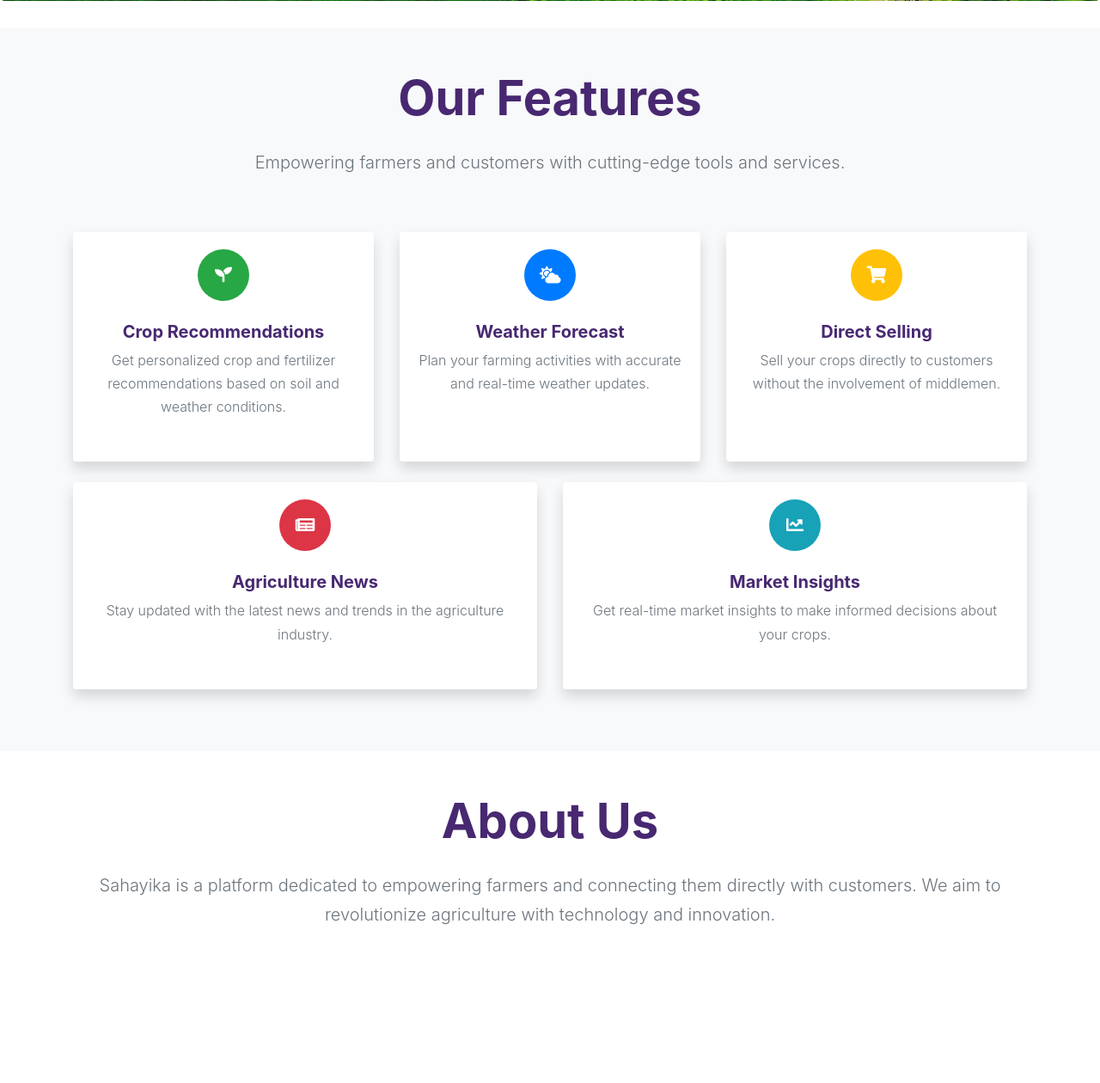
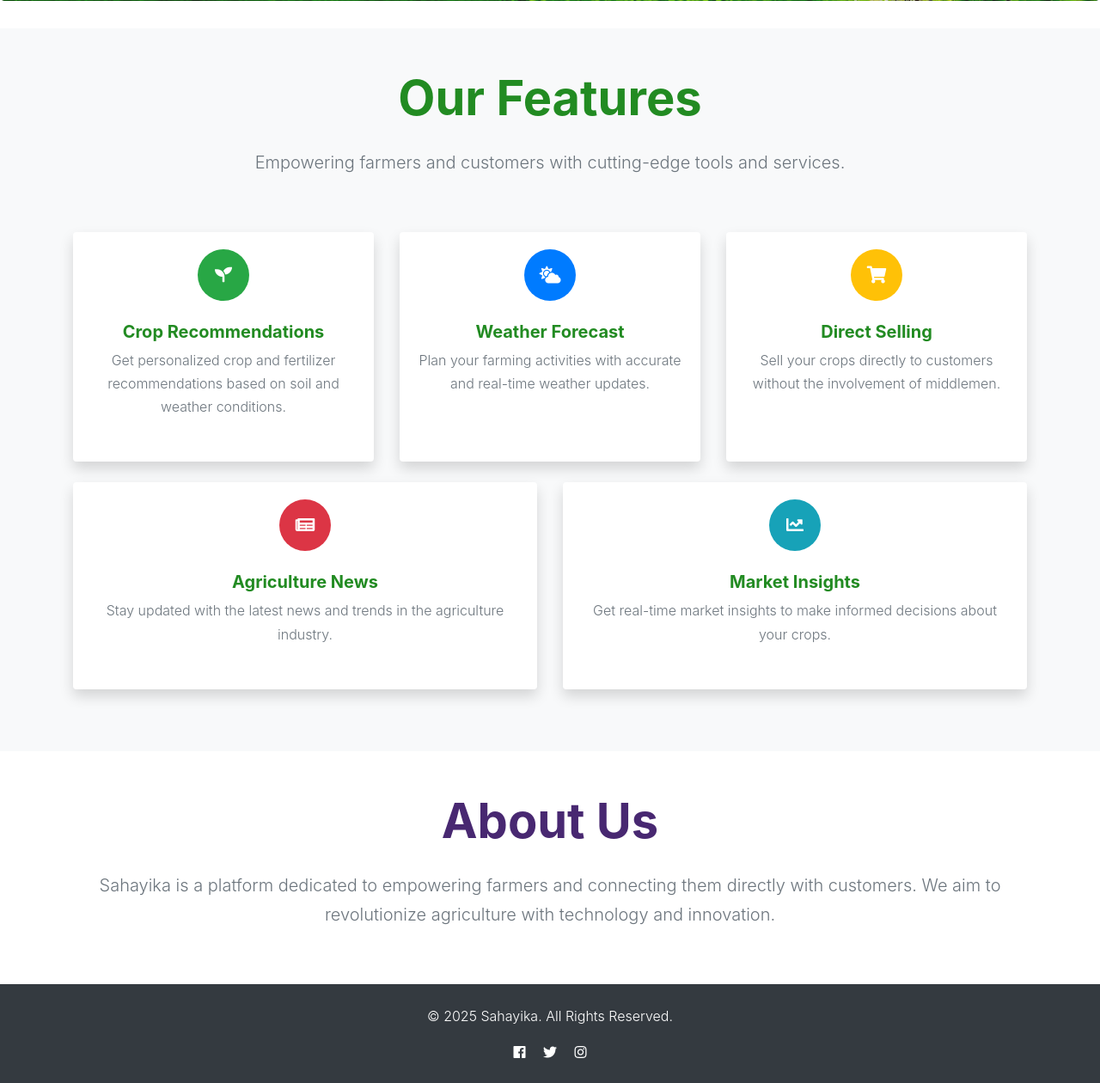
Before and after one commit to WaveOPS/Sahayika, a PHP site: page /projects/ in a window 1280 px wide. Shown: the part 863-2123 px from the top of the page at 86% size. Before the commit the page ends 1939 px from the top, so only its background shows below. Run offline with PHP 8.4, Linux system fonts and the light colour scheme; some libraries are stand-ins or nearby versions.

Commit message:
updated colors

```diff
--- a/index.php
+++ b/index.php
@@ -232,7 +232,7 @@
                      style="background-image: url('assets/img/farm-bg2.jpg'); height: 100vh; background-size: cover; background-position: center;">
                     <div class="container text-center d-flex flex-column justify-content-center align-items-center" style="height: 100%;">
                         <h1 class="display-3 font-weight-bold" style="color:rgb(255, 255, 255);">Innovating Agriculture</h1>
-                        <a href="#features" class="btn btn-lg mt-3 btn-brown">Learn More</a>
+                        <a href="#features" class="btn btn-lg mt-3 btn-brown">Sign Up</a>
                     </div>
                 </div>
             </div>
@@ -243,7 +243,7 @@
                     <div class="container text-center d-flex flex-column justify-content-center align-items-center" style="height: 100%;">
                         <h1 class="display-3 font-weight-bold" style="color:rgb(255, 255, 255);">Connecting Farmers and Customers</h1>
                         <p class="lead">Direct Selling Without Middlemen</p>
-                        <a href="#contact" class="btn btn-warning btn-lg mt-3">Contact Us</a>
+                        <a href="#contact" class="btn btn-warning btn-lg mt-3">Contact</a>
                     </div>
                 </div>
             </div>
@@ -263,104 +263,14 @@
 <div class="wrapper" >
 
     <div class="wrapper">
-      <!-- <header class="jumbotron bg-gradient-warning">
-        <div class="container">
-          <div class="row row-header">
-            <div class="col-12 col-sm-6">
-              <h1 class="text-white">Agriculture Portal</h1>
-              <p class="text-white">
-               A True Farmer's Friend.
-              </p>
-              <div class="cg">
-                <div class="card card-body bg-gradient-success">
-                  <blockquote cite="blockquote">
-                    <h6 class="mb-0 text-dark">
-                      <em><b  id="quote"> “Farming looks mighty easy when your plow is a pencil, and you're a thousand miles from the corn field..”</b ></em>
-                    </h6>
-                    <br />
 
-                    <footer class="blockquote-footer vg text-dark"  >
-                      <span id="author"> DWIGHT D. EISENHOWER	</span>
-					<button id="sendButton" class="btn btn-sm btn-outline-secondary pull-right mx-auto mr-auto bg-gradient-danger" onclick="myFunction()">
-					  <i class="fa fa-refresh text-white"></i>
-					</button>
-                    </footer>
-                  </blockquote>
-                </div>
-              </div>
-            </div>
-            <div class="col-12 col-sm-3 offset-sm-2 align-self-center">
-              <img src="assets/img/plant-bulb.png" class="img-fluid" alt="" />
-            </div>
-          </div>
-        </div>
-      </header> -->
-<!-- Page Content -->
-
-<!-- ======================================================================================================================================== -->
-
-    <!-- <div class="section features-6 text-dark bg-white" id="services">
-      <div class="container ">
-
-        <div class="row">
-                <div class="col-md-8 mx-auto text-center">
-                    <span class="badge badge-primary badge-pill mb-3">Insight</span>
-                    <h3 class="display-3 ">Features</h3>
-                </div>
-            </div>
-			<br>
-        <div class="row align-items-center">
-
-          <div class="col-lg-6">
-            <div class="info info-horizontal info-hover-success">
-              <div class="description pl-4">
-                <h3 class="title" >Farmers</h3>
-           <p class=" ">Farmers can get recommendations for crop n fertilizer and even
-            predict the weather and get the news related to agriculture. Farmers can directly sell the crops to the customers.</p>
-
-              </div>
-            </div>
-
-          </div>
-
-
-          <div class="col-lg-6 col-10 mx-md-auto d-none d-md-block">
-            <img class="ml-lg-5  pull-right" src="assets/img/agri.png" width="100%">
-          </div>
-        </div>
-
-
-		        <div class="row align-items-center">
-				  <div class="col-lg-6 col-10 mx-md-auto d-none d-md-block">
-            <img class="ml-lg-5" src="assets/img/customers.png" width="80%">
-          </div>
-
-
-
-          <div class="col-lg-6">
-
-            <div class="info info-horizontal info-hover-warning mt-5">
-              <div class="description pl-4">
-                <h3 class="title">Customers</h3>
-                <p class=" ">Customers can buy crops directly from the faarmers without the involvement of any middlemen.</p>
-              </div>
-            </div>
-
-          </div>
-   </div>
-      </div>
-    </div>
- -->
-
-
-<!-- ======================================================================================================================================== -->
 
 <div class="section features-6 text-dark bg-light py-5" id="features">
     <div class="container">
         <!-- Section Title -->
         <div class="row text-center mb-5">
             <div class="col-md-8 mx-auto">
-                <h2 class="display-4 font-weight-bold" style="color: rgb(72, 40, 113);">Our Features</h2>
+                <h2 class="display-4 font-weight-bold" style="color: rgb(34, 139, 34);">Our Features</h2>
                 <p class="lead text-muted">Empowering farmers and customers with cutting-edge tools and services.</p>
             </div>
         </div>
@@ -374,7 +284,7 @@
                         <div class="icon icon-shape bg-success text-white rounded-circle mb-4">
                             <i class="fas fa-seedling fa-2x"></i>
                         </div>
-                        <h5 class="card-title font-weight-bold">Crop Recommendations</h5>
+                        <h5 class="card-title font-weight-bold" style="color: rgb(34, 139, 34);">Crop Recommendations</h5>
                         <p class="card-text text-muted">Get personalized crop and fertilizer recommendations based on soil and weather conditions.</p>
                     </div>
                 </div>
@@ -387,7 +297,7 @@
                         <div class="icon icon-shape bg-primary text-white rounded-circle mb-4">
                             <i class="fas fa-cloud-sun fa-2x"></i>
                         </div>
-                        <h5 class="card-title font-weight-bold">Weather Forecast</h5>
+                        <h5 class="card-title font-weight-bold" style="color: rgb(34, 139, 34);">Weather Forecast</h5>
                         <p class="card-text text-muted">Plan your farming activities with accurate and real-time weather updates.</p>
                     </div>
                 </div>
@@ -400,7 +310,7 @@
                         <div class="icon icon-shape bg-warning text-white rounded-circle mb-4">
                             <i class="fas fa-shopping-cart fa-2x"></i>
                         </div>
-                        <h5 class="card-title font-weight-bold">Direct Selling</h5>
+                        <h5 class="card-title font-weight-bold" style="color: rgb(34, 139, 34);">Direct Selling</h5>
                         <p class="card-text text-muted">Sell your crops directly to customers without the involvement of middlemen.</p>
                     </div>
                 </div>
@@ -416,7 +326,7 @@
                         <div class="icon icon-shape bg-danger text-white rounded-circle mb-4">
                             <i class="fas fa-newspaper fa-2x"></i>
                         </div>
-                        <h5 class="card-title font-weight-bold">Agriculture News</h5>
+                        <h5 class="card-title font-weight-bold" style="color: rgb(34, 139, 34);">Agriculture News</h5>
                         <p class="card-text text-muted">Stay updated with the latest news and trends in the agriculture industry.</p>
                     </div>
                 </div>
@@ -429,7 +339,7 @@
                         <div class="icon icon-shape bg-info text-white rounded-circle mb-4">
                             <i class="fas fa-chart-line fa-2x"></i>
                         </div>
-                        <h5 class="card-title font-weight-bold">Market Insights</h5>
+                        <h5 class="card-title font-weight-bold" style="color: rgb(34, 139, 34);">Market Insights</h5>
                         <p class="card-text text-muted">Get real-time market insights to make informed decisions about your crops.</p>
                     </div>
                 </div>
@@ -444,72 +354,25 @@
         <p class="lead text-muted">Sahayika is a platform dedicated to empowering farmers and connecting them directly with customers. We aim to revolutionize agriculture with technology and innovation.</p>
     </div>
 </div>
+<!--
+<div class="section bg-gradient-primary text-white py-5 text-center">
+    <h2 class="display-4 font-weight-bold">Join Us Today!</h2>
+    <p class="lead">Empower your farming journey or buy fresh produce directly from farmers.</p>
+    <a href="#signup" class="btn btn-lg btn-light mt-3">Sign Up Now</a>
+</div> -->
+
+<footer class="bg-dark text-white py-4">
+    <div class="container text-center">
+        <p>&copy; 2025 Sahayika. All Rights Reserved.</p>
+        <div>
+            <a href="#" class="text-white mx-2"><i class="fab fa-facebook"></i></a>
+            <a href="#" class="text-white mx-2"><i class="fab fa-twitter"></i></a>
+            <a href="#" class="text-white mx-2"><i class="fab fa-instagram"></i></a>
+        </div>
+    </div>
+</footer>
 
 <script>
 
 const apiKey = "sk-xxxxxxxxxxxxxxxxxxx";   // Enter your apikey here
 const chatbox = document.getElementById("quote");
-const authorN = document.getElementById("author");
-
-let messages = [];
-
-function myFunction(){
-	const msg = "give me a quote related to agriculture and farming";
-    if (msg) {
-        messages.push({
-            "role": "user",
-            "content": msg
-        });
-        fetchMessages();
-    }
-};
-
-function fetchMessages() {
-    try {
-        var settings = {
-            url: "https://api.openai.com/v1/chat/completions",
-            method: "POST",
-            timeout: 0,
-            headers: {
-                Authorization: "Bearer " + apiKey,
-                "Content-Type": "application/json"
-            },
-            data: JSON.stringify({
-                model: "gpt-3.5-turbo",
-                messages: messages
-            })
-        };
-        $.ajax(settings).done(function(response) {
-			chatbox.innerHTML = '';
-			authorN.innerHTML = '';
-
-			const message = response.choices[0].message;
-            messages.push({
-                "role": message.role,
-                "content": message.content
-            });
-            Rquote=message.content;
-
-			parts = Rquote.split(" - ")
-			QuoteR = parts[0]
-			authorName = parts[1]
-
-			chatbox.append(QuoteR);
-			authorN.append(authorName);
-
-        }).fail(function(jqXHR, textStatus, errorThrown) {
-			chatbox.innerHTML = '';
-			let errorMessage = 'Farming looks mighty easy when your plow is a pencil, and youre a thousand miles from the corn field.';
-			chatbox.append(errorMessage);
-        });
-    } catch (error) {
-		chatbox.innerHTML = '';
-		let errorMessage2 = 'Farming looks mighty easy when your plow is a pencil, and youre a thousand miles from the corn field.';
-		chatbox.append(errorMessage2);
-    }
-}
- </script>
-
-</body>
-
-</html>
```
